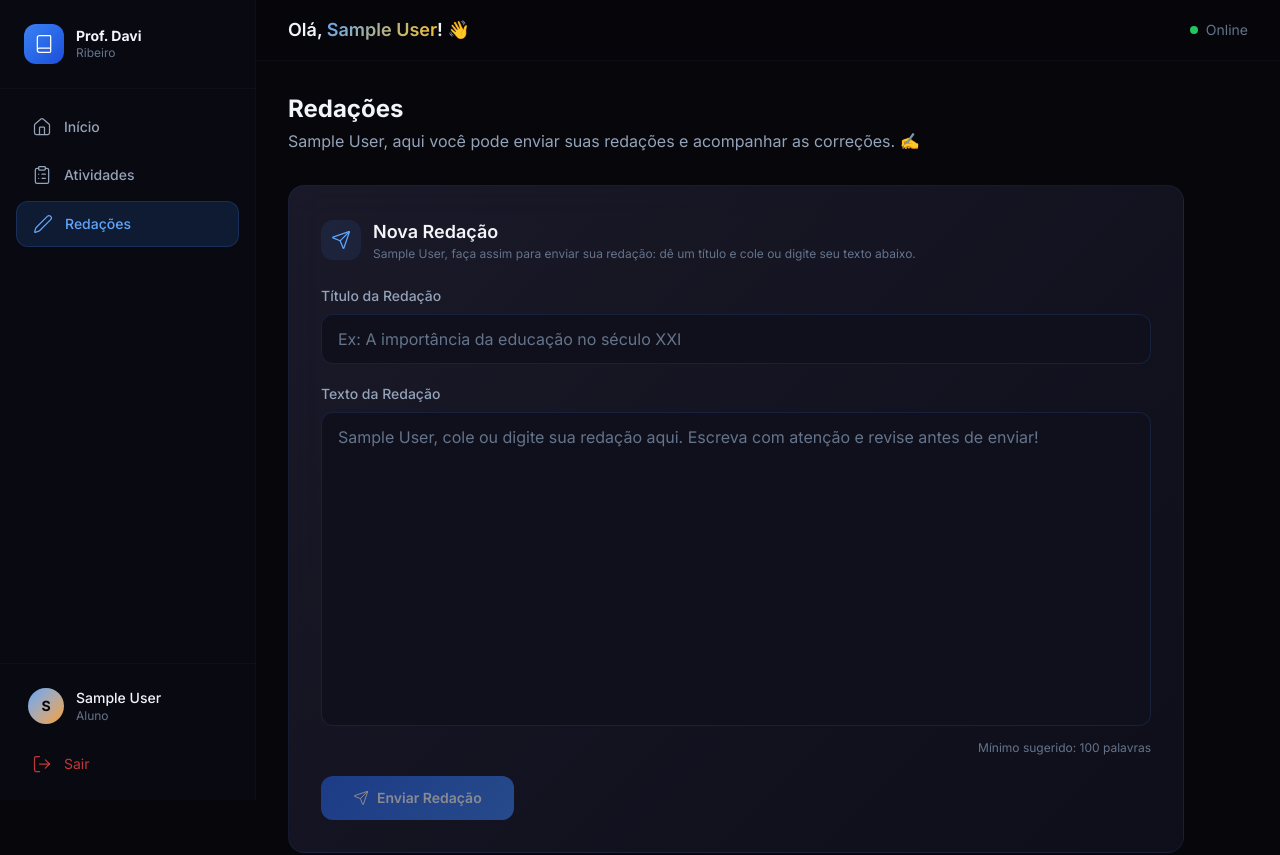
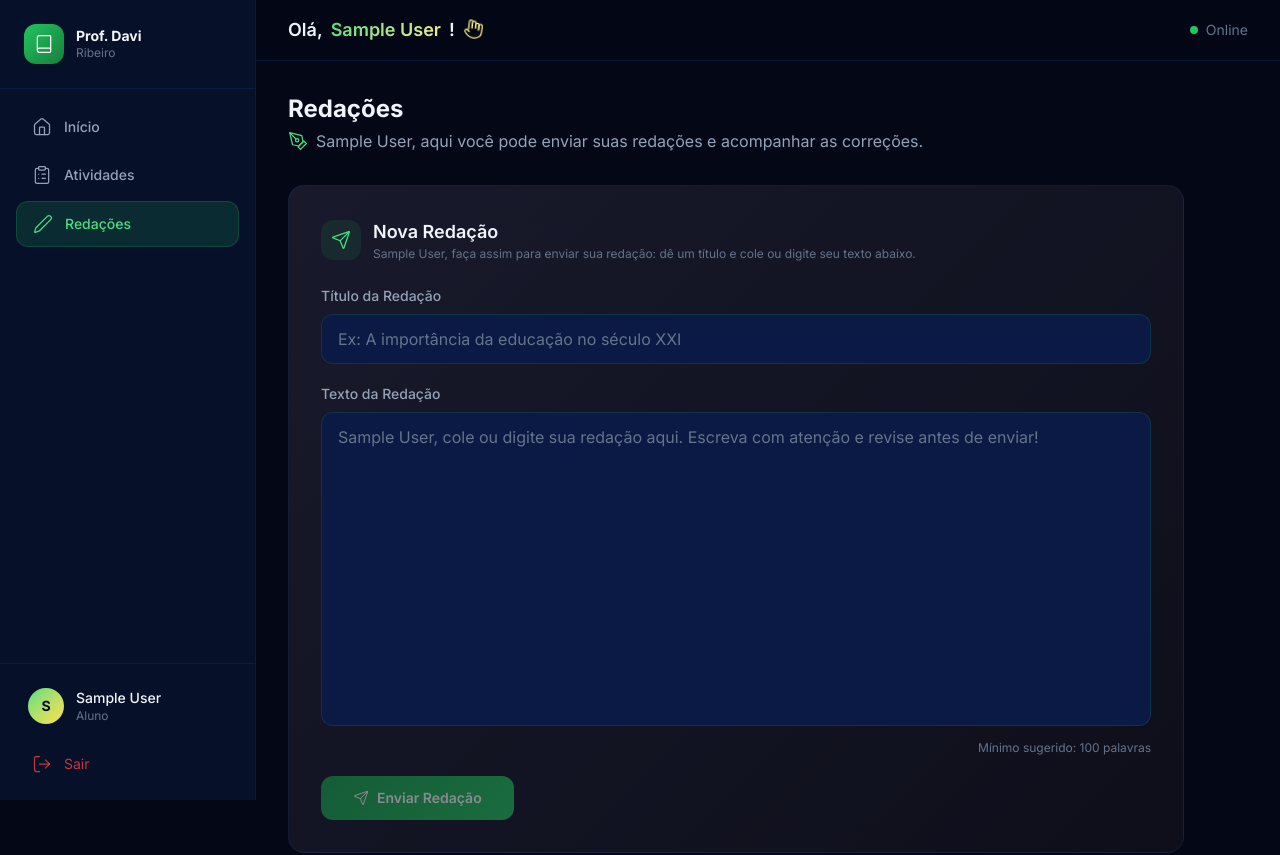
Before and after one commit to davilimarll/Aula-Privada-Davi-Ribeiro, a Next.js app: page /dashboard/redacoes in a window 1280 px wide. Shown: the top 855 px of the page. Built offline with nearby package versions, Linux system fonts and the light colour scheme; no server answers; the database is empty; sample sign-in values are in the browser's storage.

Commit message:
style: implementa tema copa do mundo e remove emojis

```diff
--- a/src/app/dashboard/layout.tsx
+++ b/src/app/dashboard/layout.tsx
@@ -68,6 +68,17 @@ function CloseIcon({ className }: { className?: string }) {
     <svg className={className} viewBox="0 0 24 24" fill="none" stroke="currentColor" strokeWidth="2" strokeLinecap="round" strokeLinejoin="round">
       <path d="M18 6 6 18" />
       <path d="m6 6 12 12" />
+    </svg>
+  )
+}
+
+function WavingHandIcon({ className }: { className?: string }) {
+  return (
+    <svg className={className} viewBox="0 0 24 24" fill="none" stroke="currentColor" strokeWidth="1.5" strokeLinecap="round" strokeLinejoin="round">
+      <path d="M18 11V6a2 2 0 0 0-4 0v4"/>
+      <path d="M14 10V4a2 2 0 0 0-4 0v6"/>
+      <path d="M10 10.5V3a2 2 0 0 0-4 0v9"/>
+      <path d="m7 15-1.76-1.76a2 2 0 0 0-2.83 2.82l3.6 3.6C7.5 21.14 9.2 22 12 22h2a8 8 0 0 0 8-8V7a2 2 0 1 0-4 0v5"/>
     </svg>
   )
 }
@@ -208,8 +219,11 @@ export default function DashboardLayout({
               >
                 <MenuIcon className="w-6 h-6" />
               </button>
-              <h2 className="text-lg font-semibold text-text-primary">
-                Olá, <span className="gradient-text">{user.displayName}</span>! 👋
+              <h2 className="text-lg font-semibold text-text-primary flex items-center gap-2">
+                Olá, <span className="gradient-text">{user.displayName}</span>!
+                <span className="animate-wave origin-bottom-right inline-block">
+                  <WavingHandIcon className="w-5 h-5 text-gold-400" />
+                </span>
               </h2>
             </div>
             <div className="hidden lg:flex items-center gap-2 text-sm text-text-muted">
--- a/src/app/dashboard/page.tsx
+++ b/src/app/dashboard/page.tsx
@@ -40,6 +40,28 @@ function ClockIcon({ className }: { className?: string }) {
     <svg className={className} viewBox="0 0 24 24" fill="none" stroke="currentColor" strokeWidth="1.5" strokeLinecap="round" strokeLinejoin="round">
       <circle cx="12" cy="12" r="10" />
       <polyline points="12 6 12 12 16 14" />
+    </svg>
+  )
+}
+
+function SparklesIcon({ className }: { className?: string }) {
+  return (
+    <svg className={className} viewBox="0 0 24 24" fill="none" stroke="currentColor" strokeWidth="1.5" strokeLinecap="round" strokeLinejoin="round">
+      <path d="m12 3-1.912 5.813a2 2 0 0 1-1.275 1.275L3 12l5.813 1.912a2 2 0 0 1 1.275 1.275L12 21l1.912-5.813a2 2 0 0 1 1.275-1.275L21 12l-5.813-1.912a2 2 0 0 1-1.275-1.275L12 3Z"/>
+      <path d="M5 3v4"/>
+      <path d="M19 17v4"/>
+      <path d="M3 5h4"/>
+      <path d="M17 19h4"/>
+    </svg>
+  )
+}
+
+function LightbulbIcon({ className }: { className?: string }) {
+  return (
+    <svg className={className} viewBox="0 0 24 24" fill="none" stroke="currentColor" strokeWidth="1.5" strokeLinecap="round" strokeLinejoin="round">
+      <path d="M15 14c.2-1 .7-1.7 1.5-2.5 1-.9 1.5-2.2 1.5-3.5A6 6 0 0 0 6 8c0 1 .2 2.2 1.5 3.5.7.9 1.3 1.5 1.5 2.5"/>
+      <path d="M9 18h6"/>
+      <path d="M10 22h4"/>
     </svg>
   )
 }
@@ -134,13 +156,13 @@ export default function DashboardPage() {
       {/* Welcome Banner */}
       <div className="glass-card p-6 lg:p-8 relative overflow-hidden animate-fade-in-up">
         <div className="absolute top-0 right-0 w-64 h-64 bg-brand-500/5 rounded-full blur-3xl -translate-y-1/2 translate-x-1/4" />
-        <div className="relative">
-          <h1 className="text-2xl lg:text-3xl font-bold text-text-primary">
-            Ei, {user.displayName}, seja bem-vindo de volta! 🎉
-          </h1>
-          <p className="mt-2 text-text-secondary leading-relaxed max-w-xl">
-            Que bom ter você aqui. Confira suas atividades pendentes e continue seu aprendizado.
-            Estamos juntos nessa jornada!
+        <div className="relative z-10 p-8 flex flex-col items-center text-center justify-center min-h-[160px]">
+          <h2 className="text-xl md:text-2xl font-bold text-text-primary mb-2 flex items-center justify-center gap-2">
+            Ei, {user.displayName}, seja bem-vindo de volta!
+            <SparklesIcon className="w-6 h-6 text-gold-400 animate-pulse" />
+          </h2>
+          <p className="text-text-secondary text-sm md:text-base max-w-lg mx-auto">
+            Preparado para mais um dia de estudos? Confira suas atividades pendentes e continue sua jornada.
           </p>
         </div>
       </div>
@@ -192,12 +214,13 @@ export default function DashboardPage() {
 
       {/* Tip Card */}
       <div
-        className="glass-card p-5 border-l-4 border-l-gold-500 opacity-0 animate-fade-in-up"
-        style={{ animationDelay: '0.7s', animationFillMode: 'forwards' }}
+        className="glass-card p-4 border-l-4 border-l-gold-500 opacity-0 animate-fade-in-up flex items-start gap-3"
+        style={{ animationDelay: '0.6s', animationFillMode: 'forwards' }}
       >
+        <LightbulbIcon className="w-5 h-5 text-gold-500 mt-0.5 shrink-0" />
         <p className="text-sm text-text-secondary">
-          💡 <strong className="text-gold-400">Dica do Professor:</strong>{' '}
-          {user.displayName}, lembre-se de entregar suas atividades dentro do prazo. A organização é a chave para um bom desempenho!
+          <strong className="text-gold-400">Dica do Professor:</strong>{' '}
+          Para melhorar seu desempenho, tente revisar o conteúdo da aula logo após as atividades. A constância é a chave do sucesso.
         </p>
       </div>
     </div>
--- a/src/app/dashboard/redacoes/page.tsx
+++ b/src/app/dashboard/redacoes/page.tsx
@@ -18,6 +18,46 @@ function SendIcon({ className }: { className?: string }) {
     <svg className={className} viewBox="0 0 24 24" fill="none" stroke="currentColor" strokeWidth="1.5" strokeLinecap="round" strokeLinejoin="round">
       <path d="M14.536 21.686a.5.5 0 0 0 .937-.024l6.5-19a.496.496 0 0 0-.635-.635l-19 6.5a.5.5 0 0 0-.024.937l7.93 3.18a2 2 0 0 1 1.112 1.11z" />
       <path d="m21.854 2.147-10.94 10.939" />
+    </svg>
+  )
+}
+
+function PenToolIcon({ className }: { className?: string }) {
+  return (
+    <svg className={className} viewBox="0 0 24 24" fill="none" stroke="currentColor" strokeWidth="1.5" strokeLinecap="round" strokeLinejoin="round">
+      <path d="M12 19l7-7 3 3-7 7-3-3z"/>
+      <path d="M18 13l-1.5-7.5L2 2l3.5 14.5L13 18l5-5z"/>
+      <path d="M2 2l7.586 7.586"/>
+      <circle cx="11" cy="11" r="2"/>
+    </svg>
+  )
+}
+
+function CalendarIcon({ className }: { className?: string }) {
+  return (
+    <svg className={className} viewBox="0 0 24 24" fill="none" stroke="currentColor" strokeWidth="1.5" strokeLinecap="round" strokeLinejoin="round">
+      <rect width="18" height="18" x="3" y="4" rx="2" ry="2"/>
+      <line x1="16" x2="16" y1="2" y2="6"/>
+      <line x1="8" x2="8" y1="2" y2="6"/>
+      <line x1="3" x2="21" y1="10" y2="10"/>
+    </svg>
+  )
+}
+
+function StarIcon({ className }: { className?: string }) {
+  return (
+    <svg className={className} viewBox="0 0 24 24" fill="currentColor" stroke="currentColor" strokeWidth="1.5" strokeLinecap="round" strokeLinejoin="round">
+      <polygon points="12 2 15.09 8.26 22 9.27 17 14.14 18.18 21.02 12 17.77 5.82 21.02 7 14.14 2 9.27 8.91 8.26 12 2" />
+    </svg>
+  )
+}
+
+function LightbulbIcon({ className }: { className?: string }) {
+  return (
+    <svg className={className} viewBox="0 0 24 24" fill="none" stroke="currentColor" strokeWidth="1.5" strokeLinecap="round" strokeLinejoin="round">
+      <path d="M15 14c.2-1 .7-1.7 1.5-2.5 1-.9 1.5-2.2 1.5-3.5A6 6 0 0 0 6 8c0 1 .2 2.2 1.5 3.5.7.9 1.3 1.5 1.5 2.5"/>
+      <path d="M9 18h6"/>
+      <path d="M10 22h4"/>
     </svg>
   )
 }
@@ -128,8 +168,9 @@ export default function RedacoesPage() {
       {/* Page Header */}
       <div className="animate-fade-in-up">
         <h1 className="text-2xl font-bold text-text-primary">Redações</h1>
-        <p className="mt-1 text-text-secondary">
-          {user.displayName}, aqui você pode enviar suas redações e acompanhar as correções. ✍️
+        <p className="mt-1 text-text-secondary flex items-center gap-2">
+          <PenToolIcon className="w-5 h-5 text-brand-400" />
+          {user.displayName}, aqui você pode enviar suas redações e acompanhar as correções.
         </p>
       </div>
 
@@ -285,10 +326,10 @@ export default function RedacoesPage() {
                         {redacao.conteudo}
                       </p>
                       <div className="flex flex-wrap items-center gap-4 text-xs text-text-muted">
-                        <span>📅 Enviada em: {formatarData(redacao.created_at)}</span>
+                        <span className="flex items-center gap-1"><CalendarIcon className="w-3.5 h-3.5" /> Enviada em: {formatarData(redacao.created_at)}</span>
                         {redacao.nota && (
                           <span className="inline-flex items-center gap-1 px-2 py-0.5 rounded-full bg-success/10 text-success font-medium">
-                            ⭐ Nota: {redacao.nota}
+                            <span className="flex items-center gap-1"><StarIcon className="w-4 h-4 text-success" /> Nota: {redacao.nota}</span>
                           </span>
                         )}
                       </div>
@@ -303,11 +344,12 @@ export default function RedacoesPage() {
 
       {/* Help Tip */}
       <div
-        className="glass-card p-4 border-l-4 border-l-gold-500 opacity-0 animate-fade-in-up"
+        className="glass-card p-4 border-l-4 border-l-gold-500 opacity-0 animate-fade-in-up flex items-start gap-3 mt-8"
         style={{ animationDelay: '0.7s', animationFillMode: 'forwards' }}
       >
+        <LightbulbIcon className="w-5 h-5 text-gold-500 mt-0.5 shrink-0" />
         <p className="text-sm text-text-secondary">
-          💡 <strong className="text-gold-400">Dica:</strong>{' '}
+          <strong className="text-gold-400">Dica:</strong>{' '}
           {user.displayName}, leia seu texto em voz alta antes de enviar. Isso ajuda a identificar erros e melhorar a fluidez da escrita!
         </p>
       </div>
--- a/src/app/globals.css
+++ b/src/app/globals.css
@@ -5,27 +5,28 @@
    =========================== */
 
 @theme {
-  /* Cores da marca */
-  --color-brand-50: #eff6ff;
-  --color-brand-100: #dbeafe;
-  --color-brand-200: #bfdbfe;
-  --color-brand-300: #93c5fd;
-  --color-brand-400: #60a5fa;
-  --color-brand-500: #3b82f6;
-  --color-brand-600: #2563eb;
-  --color-brand-700: #1d4ed8;
+  /* Cores da marca (Verde Bandeira) */
+  --color-brand-50: #f0fdf4;
+  --color-brand-100: #dcfce7;
+  --color-brand-200: #bbf7d0;
+  --color-brand-300: #86efac;
+  --color-brand-400: #4ade80;
+  --color-brand-500: #22c55e;
+  --color-brand-600: #16a34a;
+  --color-brand-700: #15803d;
 
-  --color-gold-400: #fbbf24;
-  --color-gold-500: #f59e0b;
-  --color-gold-600: #d97706;
+  /* Cores Destaque (Amarelo Canarinho) */
+  --color-gold-400: #fef08a;
+  --color-gold-500: #fde047;
+  --color-gold-600: #eab308;
 
-  /* Superfícies */
-  --color-surface-900: #06060b;
-  --color-surface-800: #0a0a12;
-  --color-surface-700: #10101c;
-  --color-surface-600: #161625;
-  --color-surface-500: #1e1e30;
-  --color-surface-400: #2a2a42;
+  /* Superfícies (Azul Profundo) */
+  --color-surface-900: #040816;
+  --color-surface-800: #08112b;
+  --color-surface-700: #0b1a45;
+  --color-surface-600: #0e235e;
+  --color-surface-500: #143285;
+  --color-surface-400: #1d46b8;
 
   /* Texto */
   --color-text-primary: #f1f5f9;
@@ -225,12 +226,30 @@ body {
 /* Input Focus */
 .input-focus {
   transition: all 0.3s ease;
-  border: 1px solid rgba(59, 130, 246, 0.15);
+  border: 1px solid rgba(34, 197, 94, 0.15); /* Green */
   background: var(--color-surface-700);
 }
 
 .input-focus:focus {
   outline: none;
   border-color: var(--color-brand-500);
-  box-shadow: 0 0 0 3px rgba(59, 130, 246, 0.15);
+  box-shadow: 0 0 0 3px rgba(34, 197, 94, 0.15); /* Green */
 }
+
+/* Wave Animation for Icons */
+@keyframes wave {
+  0% { transform: rotate(0.0deg) }
+  10% { transform: rotate(14.0deg) }
+  20% { transform: rotate(-8.0deg) }
+  30% { transform: rotate(14.0deg) }
+  40% { transform: rotate(-4.0deg) }
+  50% { transform: rotate(10.0deg) }
+  60% { transform: rotate(0.0deg) }
+  100% { transform: rotate(0.0deg) }
+}
+
+.animate-wave {
+  animation: wave 2.5s infinite;
+  transform-origin: 70% 70%;
+  display: inline-block;
+}
```
Also changed, not shown: src/app/dashboard/atividades/[id]/page.tsx (+49 -10 lines), src/app/dashboard/atividades/page.tsx (+62 -9 lines).
